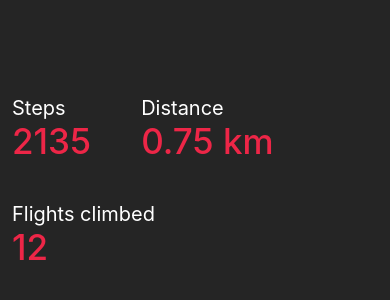
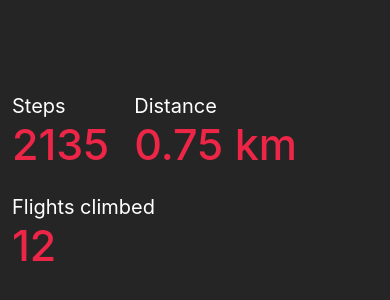
Before and after one commit to kubat1611/Krokomierz, a React Native app in the folder Krokomierz/: screen / in a window 390 px wide. Shown: the part 240-540 px from the top of the page. Built offline with nearby package versions, Linux system fonts and the light colour scheme.

Commit message:
added flex gap

```diff
--- a/Krokomierz/App.tsx
+++ b/Krokomierz/App.tsx
@@ -7,7 +7,7 @@ type ValueProps = {
 };
 
 const Value = ({label, value}: ValueProps) => (
-  <View style={styles.valueContainer}>
+<View>
   <Text style={styles.label} >{label}</Text>
   <Text style={styles.value}>{value}</Text>
 </View>
@@ -17,18 +17,22 @@ const Value = ({label, value}: ValueProps) => (
 export default function App() {
   return (
     <View style={styles.container}>
-      <View style={{ flexDirection: 'row'}}>
+      <View style={styles.values}>
         <Value label="Steps" value={'2135'}/>
         <Value label="Distance" value={'0.75 km'}/>
+        <Value label="Flights climbed" value={'12'}/>
       </View>
-
-      <Value label="Flights climbed" value={'12'}/>
       <StatusBar style="auto" />
     </View>
   );
 }
 
 const styles = StyleSheet.create({
+  values: {
+      flexDirection: 'row',
+      gap: 25,
+      flexWrap: 'wrap',
+  },
   container: {
     flex: 1,
     backgroundColor: '#252525',
@@ -40,13 +44,12 @@ const styles = StyleSheet.create({
     fontSize: 20,
   },
   value : {
-    fontSize: 35,
+    fontSize: 43,
     color: '#ed2647',
     fontWeight: '500',
   },
-  valueContainer: {
-    marginRight: 50,
-    marginVertical: 20,
 
-  },
+
+
+
 });
```
